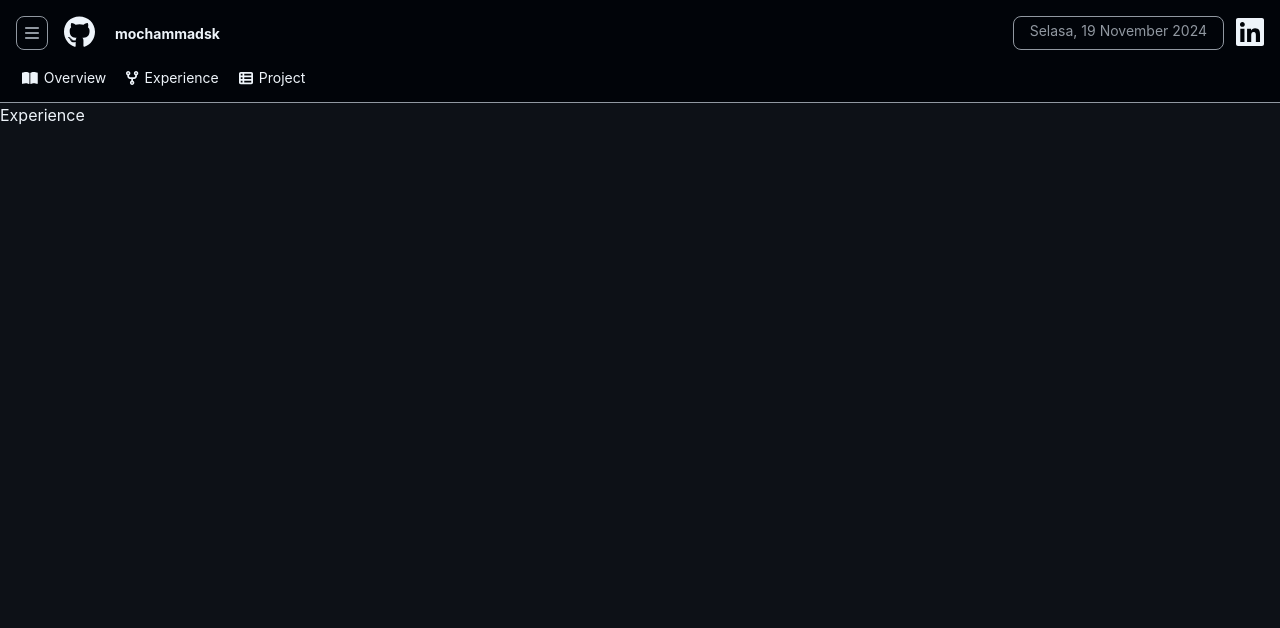
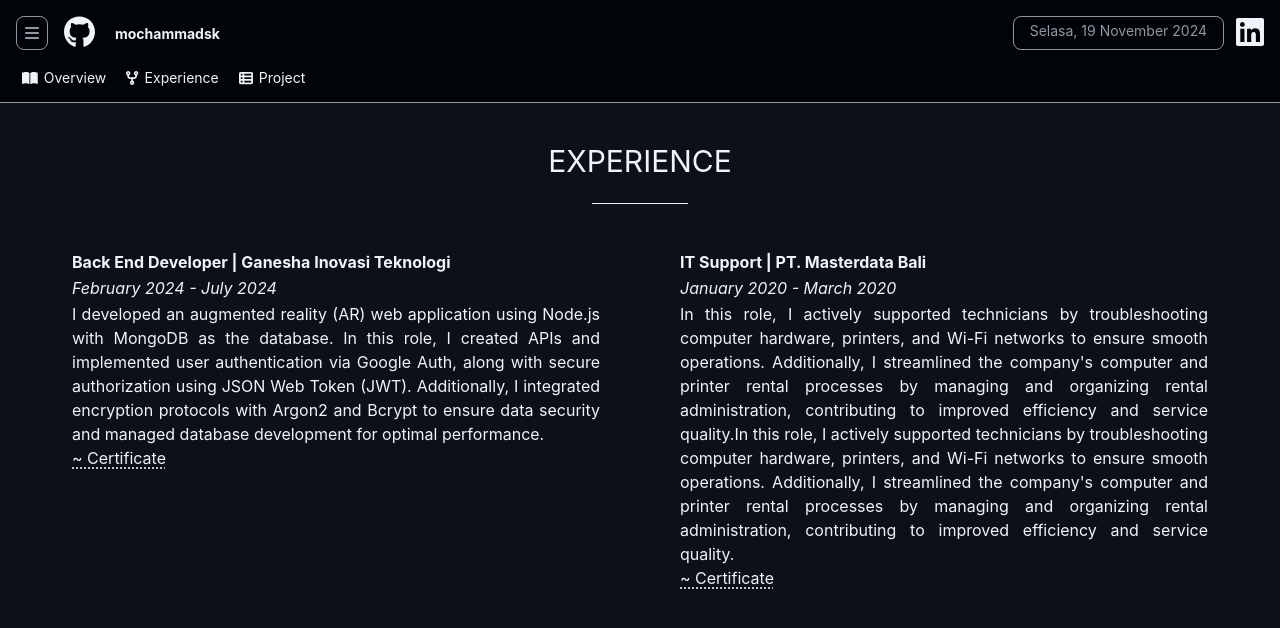
Before and after one commit to mochammadsk/productzilla-portofolio, a React (Vite) app: page /experience in a window 1280 px wide. Shown: the top 628 px of the page. Built offline with nearby package versions, Linux system fonts and the light colour scheme.

Commit message:
fix pages experience

```diff
--- a/src/pages/Experience/index.tsx
+++ b/src/pages/Experience/index.tsx
@@ -1,10 +1,38 @@
 import Header from '../../components/Header';
+import Content from '../../components/Content';
+import Title from '../../components/Title';
 
 function Experience() {
   return (
     <>
       <Header />
-      <h1>Experience</h1>
+      <Title children='EXPERIENCE' />
+      <main className='my-5 mx-10 px-8 flex gap-20'>
+        <div className='w-1/2'>
+          <Content
+            job='Back End Developer | Ganesha Inovasi Teknologi'
+            period='February 2024 - July 2024'
+            desc='I developed an augmented reality (AR) web application using Node.js
+            with MongoDB as the database. In this role, I created APIs and
+            implemented user authentication via Google Auth, along with secure
+            authorization using JSON Web Token (JWT). Additionally, I integrated
+            encryption protocols with Argon2 and Bcrypt to ensure data security
+            and managed database development for optimal performance.'
+            link='~ Certificate'
+            href='https://drive.google.com/file/d/15ISEdTB-m2MeMMflOulAoTdHlKT86EFp/view?usp=drive_link'
+          />
+        </div>
+
+        <div className='w-1/2'>
+          <Content
+            job='IT Support | PT. Masterdata Bali'
+            period='January 2020 - March 2020'
+            desc={`In this role, I actively supported technicians by troubleshooting computer hardware, printers, and Wi-Fi networks to ensure smooth operations. Additionally, I streamlined the company's computer and printer rental processes by managing and organizing rental administration, contributing to improved efficiency and service quality.In this role, I actively supported technicians by troubleshooting computer hardware, printers, and Wi-Fi networks to ensure smooth operations. Additionally, I streamlined the company's computer and printer rental processes by managing and organizing rental administration, contributing to improved efficiency and service quality.`}
+            link='~ Certificate'
+            href='https://drive.google.com/file/d/1SbwitK9kNpCObMx7Ab7wR7qbshYuY6Sq/view?usp=drive_link'
+          />
+        </div>
+      </main>
     </>
   );
 }
```
